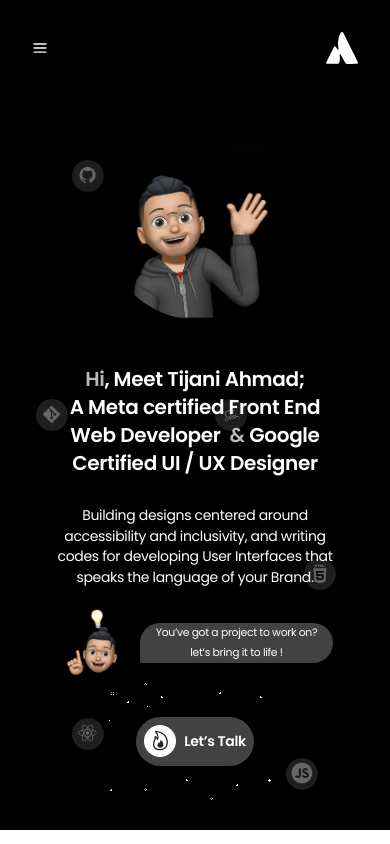
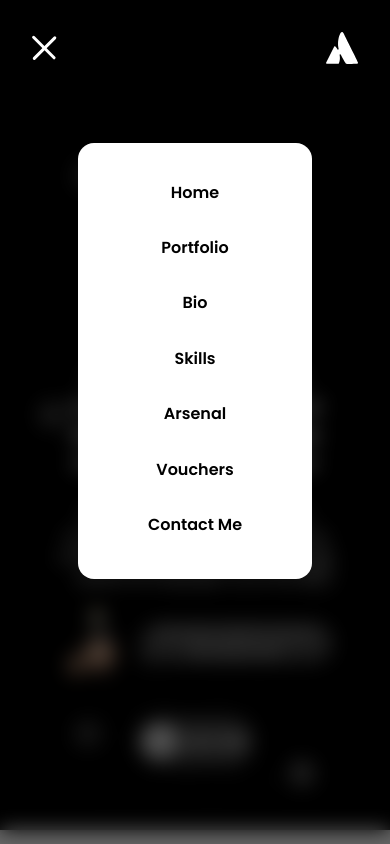
Before and after one commit to ahmaddev-codes/ahmad.dev, a React (Create React App) app: page / in a window 390 px wide. Both pictures are taken after a click on the element 40 px from the left and 48 px from the top of the page. Shown: the top 844 px of the page. Built offline with nearby package versions, Linux system fonts and the light colour scheme.

Commit message:
code: added mobile menu and hamburger animation

```diff
--- a/src/components/nav/Nav.js
+++ b/src/components/nav/Nav.js
@@ -1,19 +1,34 @@
 import { React, useState } from "react";
 import "./Nav.scss";
 import logo from "../../logo.svg";
-import { CgMenu } from 'react-icons/cg';
 
 const Nav = () => {
-  const [goTo, setGoTo] = useState("#");
-  const [hamburgerOpen, setHamburgerOpen] = useState(false);
+  const [goTo, setGoTo] = useState("#")
+  const [openHamburger, setOpenHamburger] = useState("nav__hamburger")
+  const [openMenu, setOpenMenu] = useState("mobileMenu")
+  const [isHamburgerOpen,setIsHamburgerOpen] = useState(false)
+
+  const updateMenu = () => {
+    if (!isHamburgerOpen) {
+      setOpenHamburger("nav__hamburger hamburgerOpen")
+      setOpenMenu("mobileMenu openMobileMenu")
+    }
+    else {
+      setOpenHamburger("nav__hamburger")
+      setOpenMenu("mobileMenu")
+    }
+
+    setIsHamburgerOpen(!isHamburgerOpen)
+  }
 
   return (
     <nav className="nav">
-      <div
-        className="nav__hamburger"
-        onClick={() => setHamburgerOpen(!hamburgerOpen)}
+      <div className={openHamburger}
+        onClick={updateMenu}
       >
-        <CgMenu />
+        <span></span>
+        <span></span>
+        <span></span>
       </div>
 
       <div className="nav__link">
@@ -31,7 +46,7 @@
         </a>
       </div>
 
-      <img src={logo} alt="logo"></img>
+      <img className="nav__logo" src={logo} alt="logo"></img>
 
       <div className="nav__link">
         <a href={goTo} onClick={() => setGoTo("#skills")}>
@@ -44,6 +59,34 @@
           Contact Me
         </a>
       </div>
+
+      <div className={openMenu}>
+        <div className="mobileMenu__container">
+          <ul>
+            <li>
+              <a href="#">Home</a>
+            </li>
+            <li>
+              <a href="#portfolio">Portfolio</a>
+            </li>
+            <li>
+              <a href="#bio">Bio</a>
+            </li>
+            <li>
+              <a href="#skills">Skills</a>
+            </li>
+            <li>
+              <a href="#arsenal">Arsenal</a>
+            </li>
+            <li>
+              <a href="#vouchers">Vouchers</a>
+            </li>
+            <li>
+              <a href="#contact">Contact Me</a>
+            </li>
+          </ul>
+        </div>
+      </div>
     </nav>
   );
 };
--- a/src/components/nav/Nav.scss
+++ b/src/components/nav/Nav.scss
@@ -1,6 +1,6 @@
-@import '../../variables';
-@import '../../mixins';
-@import '../../animation';
+@import "../../variables";
+@import "../../mixins";
+@import "../../animation";
 
 .nav {
   position: fixed;
@@ -33,6 +33,7 @@
       height: 0.185rem;
       border-radius: 1.25rem;
       background-color: $white;
+      transform-origin: 3px 1px;
 
       &:first-child {
         margin-bottom: 0.4rem;
@@ -60,7 +61,7 @@
 
       &:hover::after {
         position: absolute;
-        content: '';
+        content: "";
         left: 0;
         right: 0;
         bottom: -0.375rem;
@@ -73,3 +74,88 @@
     }
   }
 }
+
+.mobileMenu {
+  position: fixed;
+  display: none;
+  align-items: flex-start;
+  justify-content: center;
+  top: 10%;
+  right: 0;
+  bottom: 0;
+  left: 0;
+  background: rgba(0, 0, 0, 0.6);
+  backdrop-filter: blur(10px);
+  z-index: -2;
+  transition: all 300ms ease-in-out;
+
+  @include breakpoint-up(medium) {
+    top: 8%;
+  }
+
+  &__container {
+    display: flex;
+    flex-direction: column;
+    align-items: center;
+    background: $white;
+    width: 60%;
+    margin-top: 15%;
+    padding: 2rem 40;
+    top: 20%;
+    border-radius: 1rem;
+
+    ul {
+      width: 100%;
+      padding: 0;
+      text-align: center;
+      padding: 0.5rem 1rem;
+
+      li {
+        display: flex;
+        flex-direction: column;
+
+        a {
+          color: $black;
+          font-weight: 600;
+          width: 100%;
+          padding: 0.8rem;
+          border-radius: 0.5rem;
+          transition: 100ms ease-in-out;
+
+          &:not(first-child) {
+            margin-bottom: 0.3rem;
+          }
+
+          &:hover {
+            background: $black;
+            color: $white;
+          }
+        }
+      }
+    }
+  }
+}
+
+/* hamburger open style */
+.hamburgerOpen {
+  span:nth-child(1) {
+    transform: rotate(45deg);
+    transition: 300ms ease-in-out;
+  }
+
+  span:nth-child(2) {
+    transform: scale(0.1);
+    opacity: 0;
+    transition: 300ms ease-in-out;
+  }
+
+  span:nth-child(3) {
+    transform: rotate(-45deg);
+    transition: 300ms ease-in-out;
+  }
+}
+
+/* menu open style */
+.openMobileMenu {
+  display: flex;
+}
```
